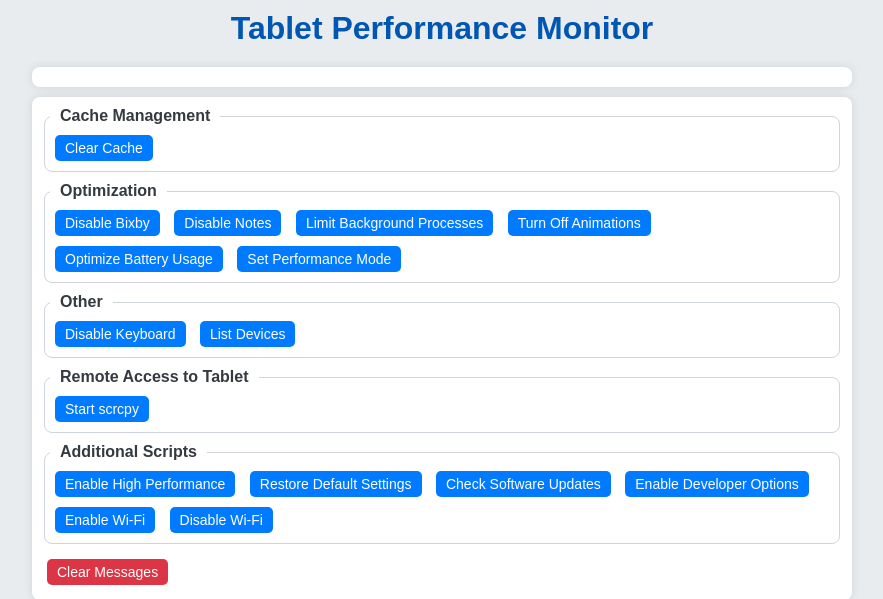
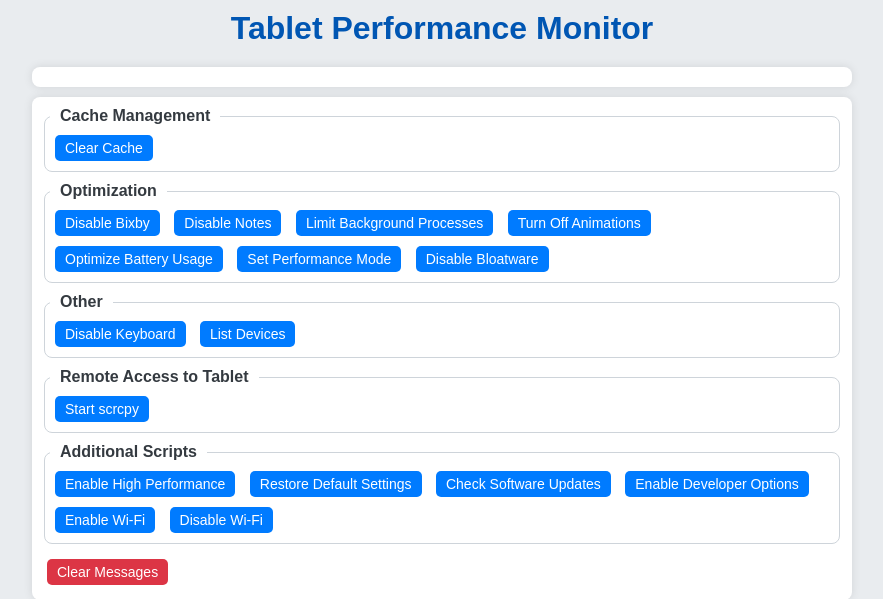
Before and after one commit to deivid-and/Tablet_Performance, a Flask app: page / in a window 1280 px wide. Shown: the top 599 px of the page, without its empty margins (198-1081 px from the left). Run offline with Flask 3, Linux system fonts and the light colour scheme; data that the repository does not hold is empty; some libraries are stand-ins or nearby versions.

Commit message:
improved scripts, added bloatware cleaning

```diff
--- a/app/routes.py
+++ b/app/routes.py
@@ -149,6 +149,11 @@ def disable_wifi():
     result = run_script('disable_wifi.bat')
     return jsonify(result)
 
+@main.route('/disable_bloatware', methods=['POST'])
+def disable_bloatware():
+    result = run_script('disable_bloatware.bat')
+    return jsonify(result)
+
 @main.route('/metrics')
 def get_metrics():
     battery = psutil.sensors_battery()
--- /dev/null
+++ b/scripts/current_input_method.txt
@@ -0,0 +1 @@
+com.android.inputmethod.latin/.LatinIME
--- /dev/null
+++ b/scripts/input_methods.txt
@@ -0,0 +1,2 @@
+com.samsung.android.honeyboard/.service.HoneyBoardService
+com.google.android.tts/com.google.android.apps.speech.tts.googletts.settings.asr.voiceime.VoiceInputMethodService
--- a/templates/index.html
+++ b/templates/index.html
@@ -27,6 +27,7 @@
             <button data-action="/turn_off_animations">Turn Off Animations</button>
             <button data-action="/optimize_battery_usage">Optimize Battery Usage</button>
             <button data-action="/set_performance_mode">Set Performance Mode</button>
+            <button data-action="/disable_bloatware">Disable Bloatware</button>
         </fieldset>
 
         <fieldset>
```
Also changed, not shown: 14 other files.
